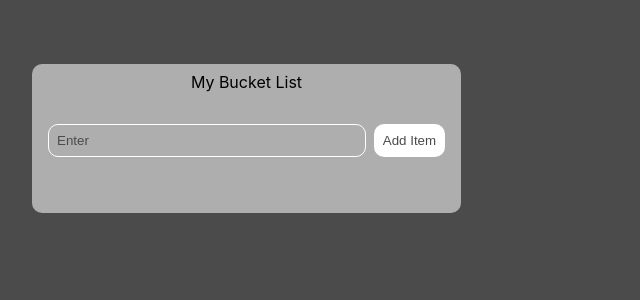
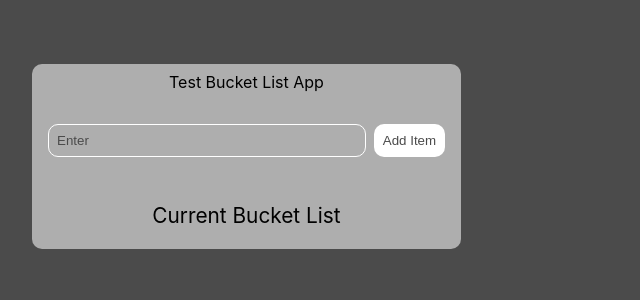
Before and after one commit to Sgoodridge96/BucketList, a React (Create React App) app: page / in a window 1280 px wide. Shown: the top 300 px of the page, without its empty margins (0-640 px from the left). Built offline with nearby package versions, Linux system fonts and the light colour scheme.

Commit message:
general fixes

```diff
--- a/src/App.css
+++ b/src/App.css
@@ -72,3 +72,7 @@ body {
 .icon:hover {
   transform: scale(1.2);
 }
+
+.current-list {
+  scale: 130%;
+}
--- a/src/Components/BucketListWrapper.js
+++ b/src/Components/BucketListWrapper.js
@@ -17,9 +17,9 @@ export const BucketListWrapper = () => {
     console.log(bktList),
     (
       <div className="BucketListWrapper">
-        {" "}
-        My Bucket List
+        Test Bucket List App
         <BucketListForm addToList={addToList} />
+        <p className="current-list">Current Bucket List</p>
         {/* add an item to the list */}
         {bktList.map((listItem, index) => (
           <BucketList addItem={listItem} key={index} />
```
